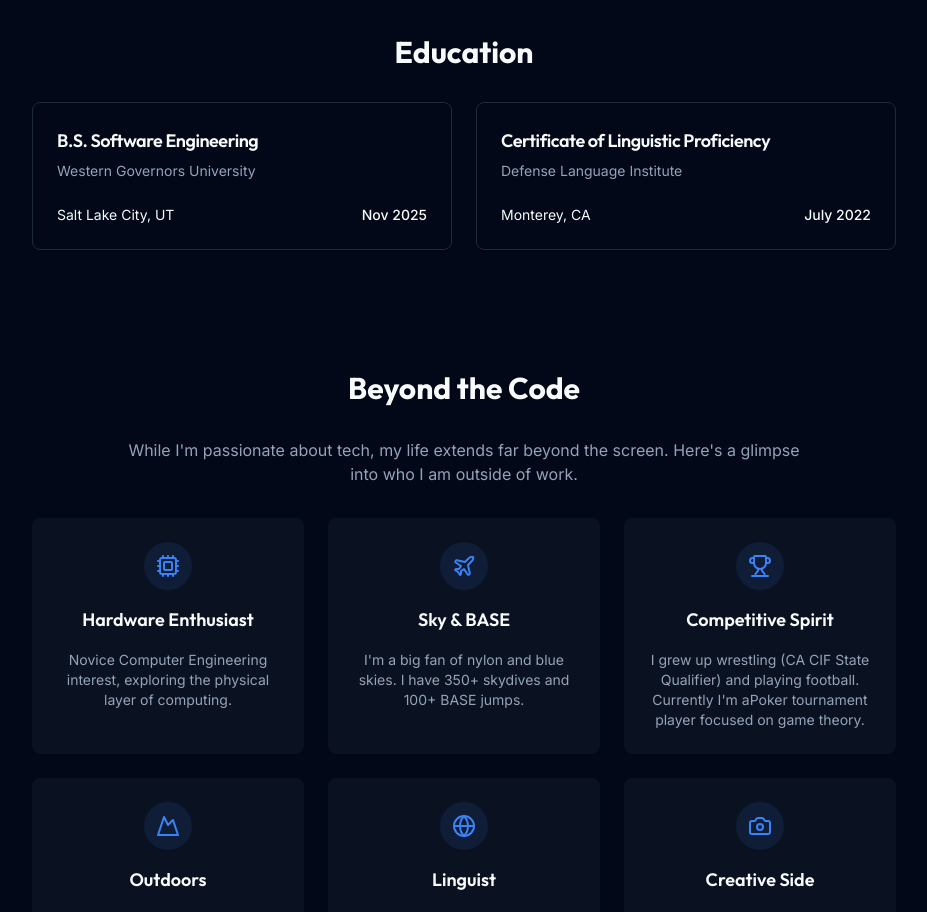
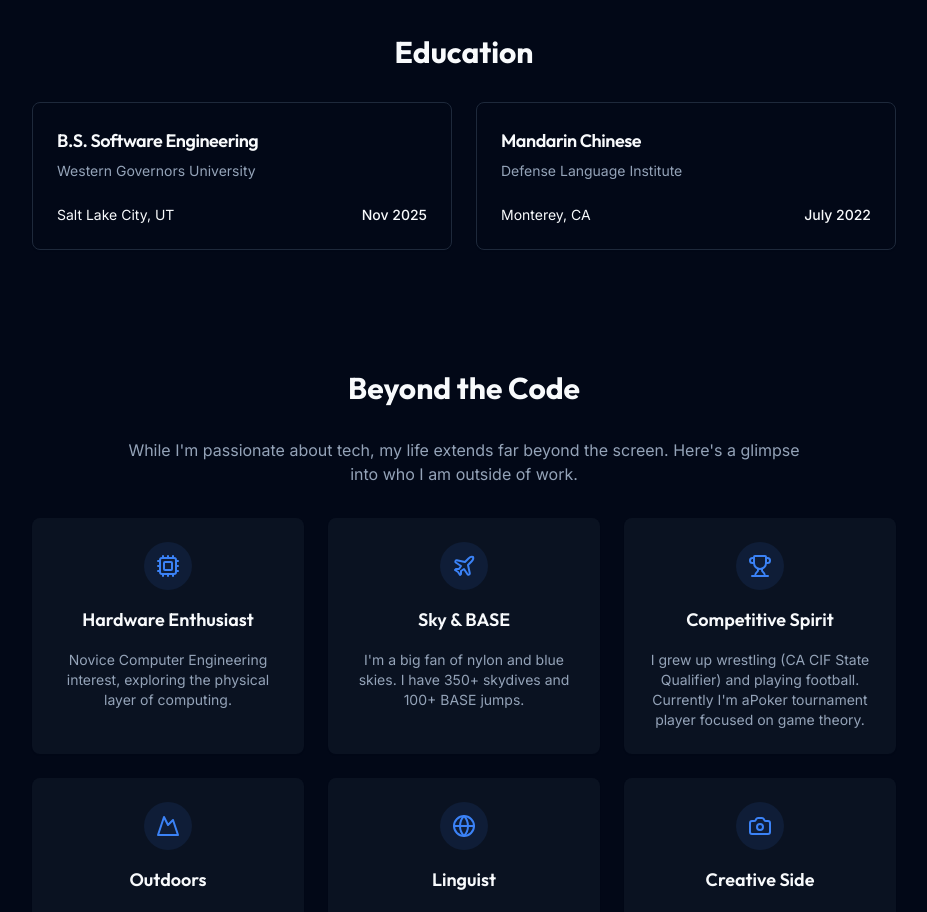
Before and after one commit to masonakdev/developer-portfolio, a React (Vite) app: page / in a window 1280 px wide. Shown: the part 2300-3212 px from the top of the page, without its empty margins (176-1103 px from the left). Built offline with nearby package versions, Linux system fonts and the light colour scheme.

Commit message:
chore: update education to reflect Chinese proficiency/study

```diff
--- a/src/components/sections/Education.tsx
+++ b/src/components/sections/Education.tsx
@@ -9,7 +9,7 @@ const education = [
         date: 'Nov 2025',
     },
     {
-        degree: 'Certificate of Linguistic Proficiency',
+        degree: 'Mandarin Chinese',
         school: 'Defense Language Institute',
         location: 'Monterey, CA',
         date: 'July 2022',
```
